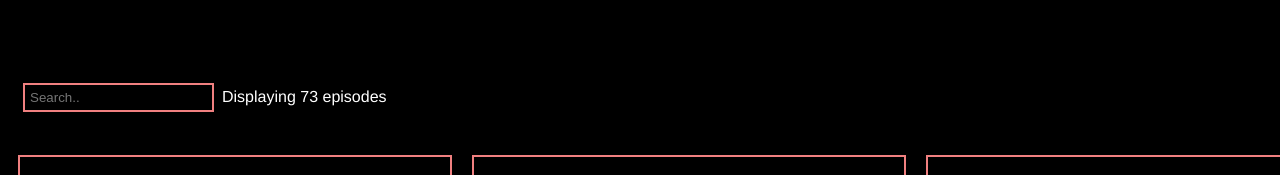
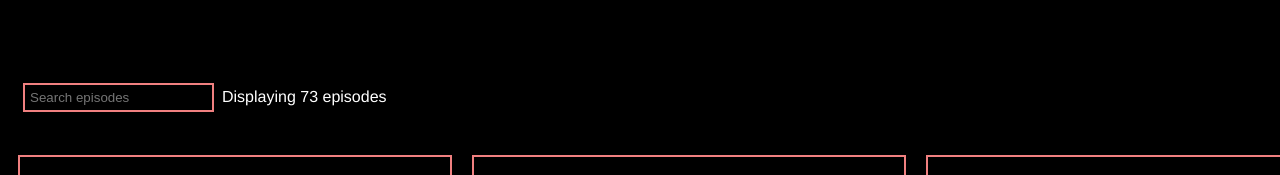
Before and after one commit to rajwinderb/tv-shows, a React (Create React App) app: page / in a window 1280 px wide. Shown: the part 129-304 px from the top of the page. Built offline with nearby package versions, Linux system fonts and the light colour scheme; the HTML template or start-up script is replaced by a standard one.

Commit message:
reformating the files

```diff
--- a/src/components/Episode.css
+++ b/src/components/Episode.css
@@ -1,4 +1,4 @@
-#episode {
+.Episode {
   padding: 15px;
   margin: 10px;
   border: 2px solid #f08080;
--- a/src/components/Episode.tsx
+++ b/src/components/Episode.tsx
@@ -1,4 +1,5 @@
 import "./Episode.css";
+import { formatNumber } from "../utils/formatNumber";
 
 interface IEpisode {
   id: number;
@@ -20,8 +21,6 @@ interface IEpisode {
 }
 
 export default function Episode(episode: IEpisode): JSX.Element {
-  const formatNumber = (num: number) =>
-    num > 9 ? num.toString() : `0${num.toString()}`;
   const editSummary = (text: string) =>
     text
       .slice(3, -4)
@@ -31,7 +30,7 @@ export default function Episode(episode: IEpisode): JSX.Element {
       .replace("</br>", "")
       .replace("<p></p>", "");
   return (
-    <div id="episode">
+    <div className="Episode">
       <h3>{episode.name}</h3>
       <h4>
         Season {formatNumber(episode.season)} Episode{" "}
--- a/src/components/Episodes.tsx
+++ b/src/components/Episodes.tsx
@@ -41,7 +41,7 @@ export default function Episodes(props: Props): JSX.Element {
     ));
   props.handleNumResults(filteredEpisodes.length);
   return (
-    <section>
+    <section className="Episodes">
       {filteredEpisodes.length !== 0 ? (
         filteredEpisodes
       ) : (
--- a/src/components/NavBar.css
+++ b/src/components/NavBar.css
@@ -1,11 +1,11 @@
-#nav {
+.SearchBar {
   margin-top: 0;
   margin-bottom: 20px;
   margin-left: 15px;
   font-size: 16px;
 }
 
-#nav input {
+.SearchBar input {
   display: inline-block;
   font-weight: 500;
   padding: 5px;
@@ -16,7 +16,7 @@
   border-style: solid;
 }
 
-#nav p {
+.SearchBar p {
   margin-left: 8px;
   display: inline-block;
 }
--- a/src/components/NavBar.tsx
+++ b/src/components/NavBar.tsx
@@ -9,10 +9,10 @@ interface Props {
 
 export default function NavBar(props: Props): JSX.Element {
   return (
-    <div id="nav">
+    <nav className="SearchBar">
       <input
         type="text"
-        placeholder="Search.."
+        placeholder="Search episodes"
         name="search"
         autoComplete="off"
         value={props.searchText}
@@ -23,6 +23,6 @@ export default function NavBar(props: Props): JSX.Element {
           ? `Displaying ${props.allEpisodes} episodes`
           : `Displaying ${props.numResults} of ${props.allEpisodes} episodes`}
       </p>
-    </div>
+    </nav>
   );
 }
--- /dev/null
+++ b/src/utils/formatNumber.ts
@@ -0,0 +1,3 @@
+export function formatNumber(num: number): string {
+  return num > 9 ? num.toString() : `0${num.toString()}`;
+}
```
Also changed, not shown: 1 other file (tests, documents, lock files or other folders).
